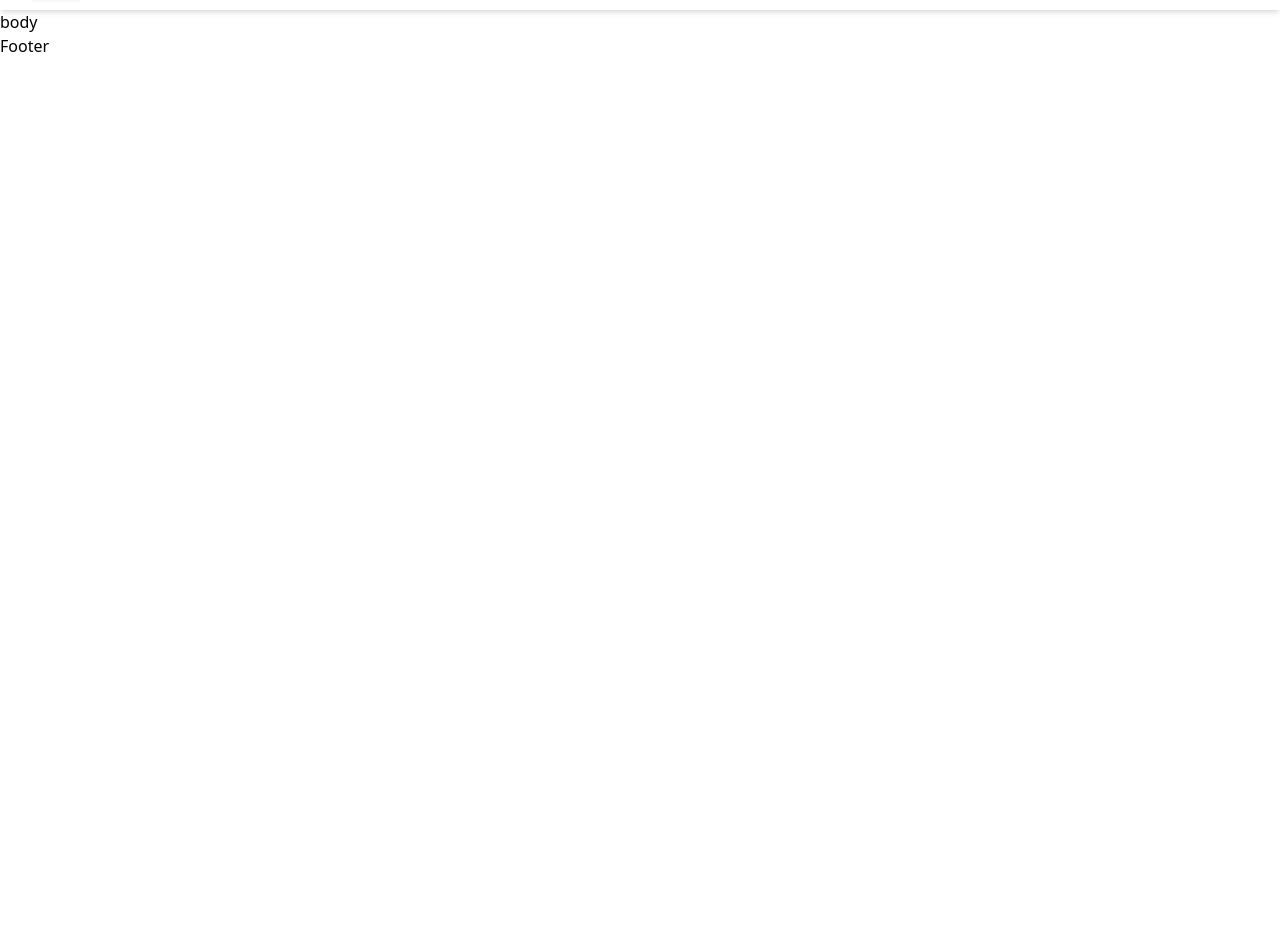
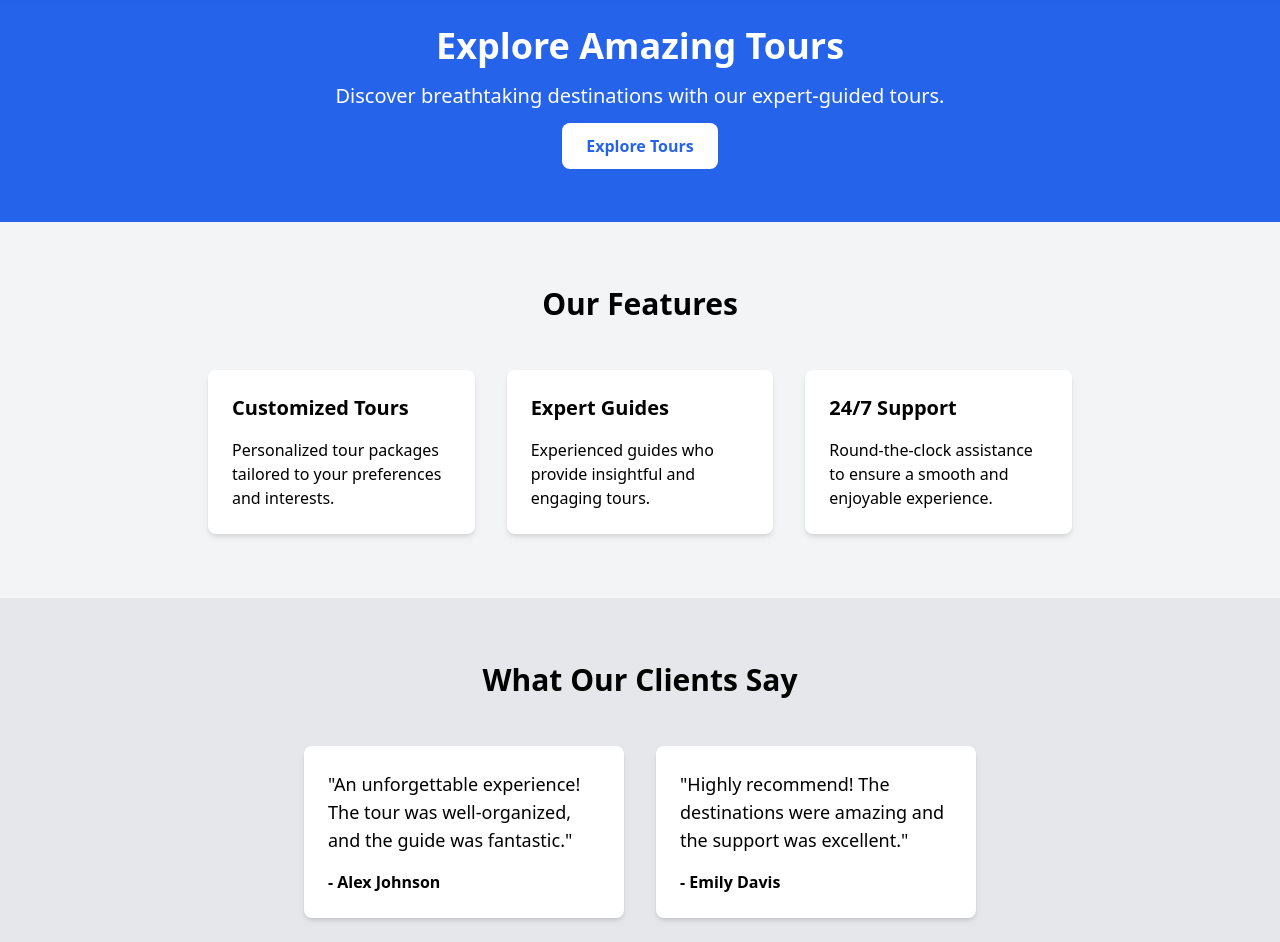
Before and after one commit to lionjumama/Tours-and-Travels, a React (Vite) app in the folder Frontend/: page / in a window 1280 px wide. Shown: the part 70-1012 px from the top of the page. Before the commit the page ends 800 px from the top, so only its background shows below. Built offline with nearby package versions, Linux system fonts and the light colour scheme.

Commit message:
pages add kardiye

```diff
--- /dev/null
+++ b/Frontend/src/components/Aboutus.jsx
@@ -0,0 +1,12 @@
+import React from 'react'
+
+const Aboutus = () => {
+  return (
+    <div>
+        <h1>About Us</h1>
+        <p>Learn more about our company and team.</p>
+    </div>
+  )
+}
+
+export default Aboutus
--- a/Frontend/src/components/Body.jsx
+++ b/Frontend/src/components/Body.jsx
@@ -2,8 +2,68 @@ import React from 'react'
 
 const Body = () => {
   return (
-    <div>body</div>
-  )
-}
+    <main className="bg-gray-100 py-8">
+    {/* Hero Section */}
+    <section className="text-center py-16 bg-blue-600 text-white">
+      <div className="max-w-4xl mx-auto px-4">
+        <h1 className="text-4xl font-extrabold mb-4">Explore Amazing Tours</h1>
+        <p className="text-xl mb-6">Discover breathtaking destinations with our expert-guided tours.</p>
+        <a href="/tours" className="px-6 py-3 bg-white text-blue-600 font-semibold rounded-lg hover:bg-gray-200">
+          Explore Tours
+        </a>
+      </div>
+    </section>
+
+    {/* Features/Services Section */}
+    <section className="py-16">
+      <div className="max-w-4xl mx-auto px-4">
+        <h2 className="text-3xl font-bold text-center mb-12">Our Features</h2>
+        <div className="grid grid-cols-1 md:grid-cols-3 gap-8">
+          {/* Feature 1 */}
+          <div className="bg-white p-6 rounded-lg shadow-md">
+            <h3 className="text-xl font-semibold mb-4">Customized Tours</h3>
+            <p>Personalized tour packages tailored to your preferences and interests.</p>
+          </div>
+          {/* Feature 2 */}
+          <div className="bg-white p-6 rounded-lg shadow-md">
+            <h3 className="text-xl font-semibold mb-4">Expert Guides</h3>
+            <p>Experienced guides who provide insightful and engaging tours.</p>
+          </div>
+          {/* Feature 3 */}
+          <div className="bg-white p-6 rounded-lg shadow-md">
+            <h3 className="text-xl font-semibold mb-4">24/7 Support</h3>
+            <p>Round-the-clock assistance to ensure a smooth and enjoyable experience.</p>
+          </div>
+        </div>
+      </div>
+    </section>
+
+    {/* Testimonials Section */}
+    <section className="bg-gray-200 py-16">
+      <div className="max-w-4xl mx-auto px-4">
+        <h2 className="text-3xl font-bold text-center mb-12">What Our Clients Say</h2>
+        <div className="flex flex-wrap justify-center">
+          {/* Testimonial 1 */}
+          <div className="bg-white p-6 rounded-lg shadow-md max-w-xs mx-4 mb-6">
+            <p className="text-lg mb-4">"An unforgettable experience! The tour was well-organized, and the guide was fantastic."</p>
+            <p className="font-semibold">- Alex Johnson</p>
+          </div>
+          {/* Testimonial 2 */}
+          <div className="bg-white p-6 rounded-lg shadow-md max-w-xs mx-4 mb-6">
+            <p className="text-lg mb-4">"Highly recommend! The destinations were amazing and the support was excellent."</p>
+            <p className="font-semibold">- Emily Davis</p>
+          </div>
+        </div>
+      </div>
+    </section>
+
+    {/* Footer Section */}
+    <footer className="bg-blue-600 text-white py-6 text-center">
+      <p>&copy; 2024 Tours&Travels. All rights reserved.</p>
+    </footer>
+  </main>
+);
+};
+
 
 export default  Body
--- /dev/null
+++ b/Frontend/src/components/ContactUs.jsx
@@ -0,0 +1,12 @@
+import React from 'react'
+
+const ContactUs = () => {
+  return (
+    <div>
+         <h1>Contact Us</h1>
+         <p>Get in touch with us for inquiries and support.</p>
+    </div>
+  )
+}
+
+export default ContactUs
--- a/Frontend/src/components/Header.jsx
+++ b/Frontend/src/components/Header.jsx
@@ -2,7 +2,7 @@ import React from 'react';
 
 const Header = () => {
   return (
-    <header className="bg-[#FFFFFF] shadow-md mt-4">
+    <header className="bg-white shadow-md fixed top-0 left-0 w-full z-50">
       <div className="max-w-7xl mx-auto px-4 sm:px-6 lg:px-8">
         <div className="flex justify-between items-center h-16"> {/* Added items-center */}
           {/* Logo/Brand */}
--- /dev/null
+++ b/Frontend/src/components/Home.jsx
@@ -0,0 +1,12 @@
+import React from 'react'
+
+const Home = () => {
+  return (
+    <div>
+        <h1>Welcome to Tours&Travels</h1>
+      <p>Your adventure begins here.</p>
+      </div>
+  )
+}
+
+export default Home
--- /dev/null
+++ b/Frontend/src/components/Specialoffers.jsx
@@ -0,0 +1,12 @@
+import React from 'react'
+
+const Specialoffers = () => {
+  return (
+    <div>
+        <h1>Special Offers</h1>
+      <p>Check out our latest deals and promotions.</p>
+      </div>
+  )
+}
+
+export default Specialoffers
--- /dev/null
+++ b/Frontend/src/components/Tours.jsx
@@ -0,0 +1,12 @@
+import React from 'react'
+
+const Tours = () => {
+  return (
+    <div>
+        <h1>Our Tours</h1>
+        <p>Explore the tours we offer.</p>
+    </div>
+  )
+}
+
+export default Tours
```
